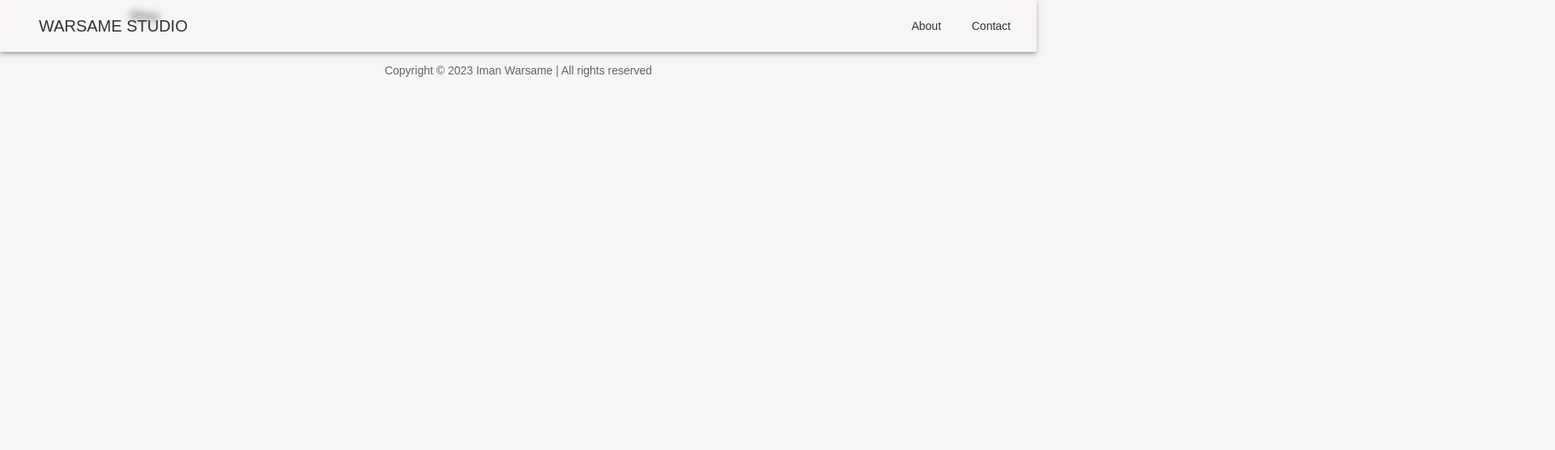
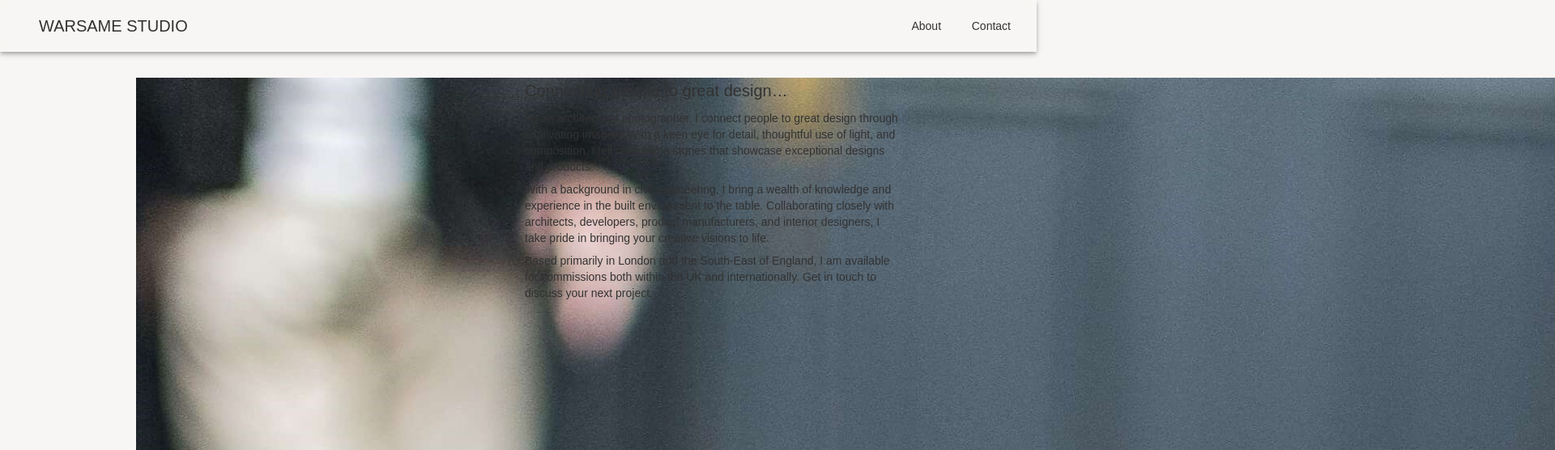
Before and after one commit to imanwarsame/warsamestudio, a Next.js app in the folder warsamestudio/: page /about in a window 1280 px wide. Shown: the top 556 px of the page at 81% size, 1920 px wide, since content can reach past the window. Built offline with nearby package versions, Linux system fonts and the light colour scheme.

Commit message:
Filled in the about and contact pages

```diff
--- a/warsamestudio/app/about/page.tsx
+++ b/warsamestudio/app/about/page.tsx
@@ -1,12 +1,21 @@
 'use client';
-import { Grid, Typography } from '@mui/material';
+import { Grid, Stack, Typography } from '@mui/material';
+import ProfileImage from '../../public/Profile.jpg';
 
 export default function About() {
 
 	return (
-		<Grid container spacing={0} sx={{ width: '75%', mb: 5, mt: 1 }}>
-			<Grid item xs={12} sx={{ backgroundColor: 'transparent' }}>
-				<Typography>Ahoy</Typography>
+		<Grid container spacing={2} sx={{ width: '75%', mb: 5, mt: 10 }}>
+			<Grid item md={6} sm={12}>
+				<img src={ProfileImage.src}/>
+			</Grid>
+			<Grid item md={6} sm={12}>
+				<Stack direction='column'>
+					<Typography variant='h6'>Connecting people to great design…</Typography>
+					<Typography variant='body2' marginTop={1}>As an architectural photographer, I connect people to great design through captivating imagery. With a keen eye for detail, thoughtful use of light, and composition, I tell compelling stories that showcase exceptional designs and products.</Typography>
+					<Typography variant='body2' marginTop={1}>With a background in civil engineering, I bring a wealth of knowledge and experience in the built environment to the table. Collaborating closely with architects, developers, product manufacturers, and interior designers, I take pride in bringing your creative visions to life.</Typography>
+					<Typography variant='body2' marginTop={1}>Based primarily in London and the South-East of England, I am available for commissions both within the UK and internationally. Get in touch to discuss your next project.</Typography>
+				</Stack>
 			</Grid>
 		</Grid>
 	);
```
Also changed, not shown: warsamestudio/app/contact/page.tsx (+19 -4 lines), warsamestudio/public/Profile.jpg (added).
